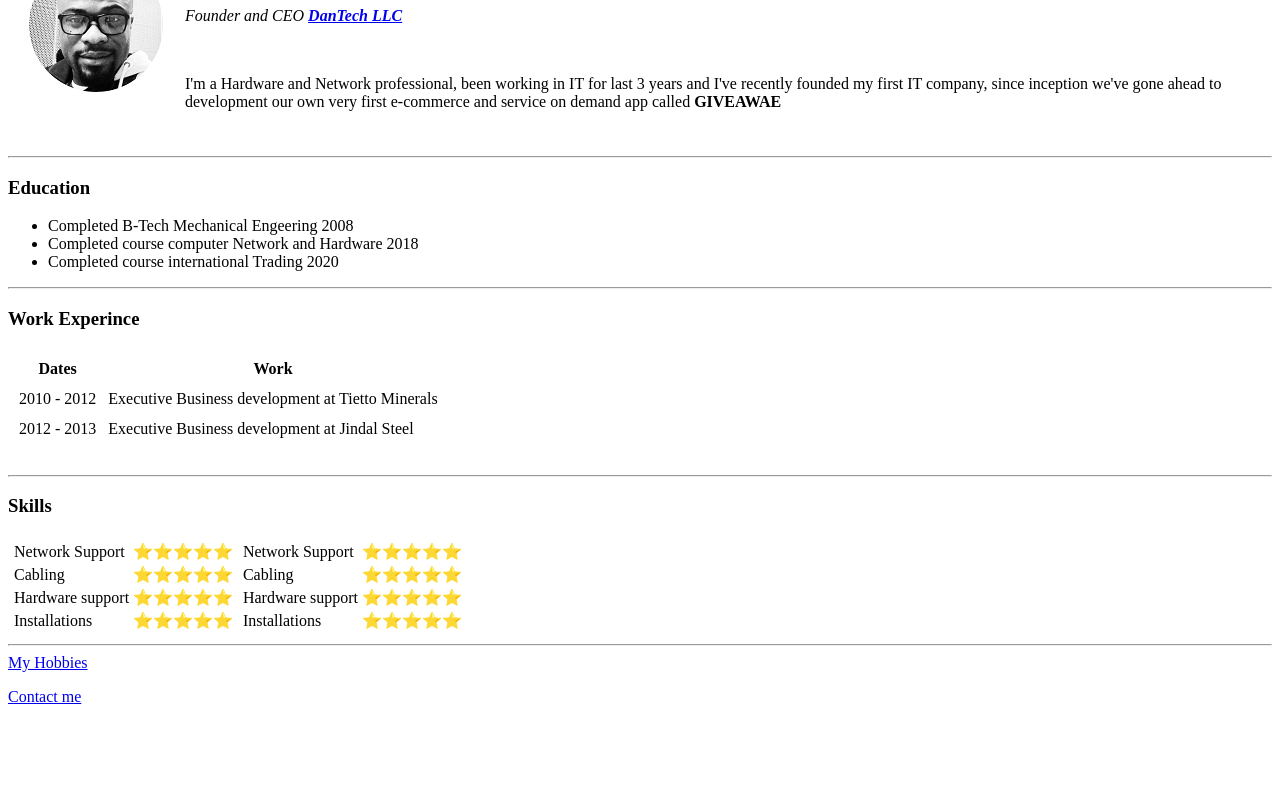
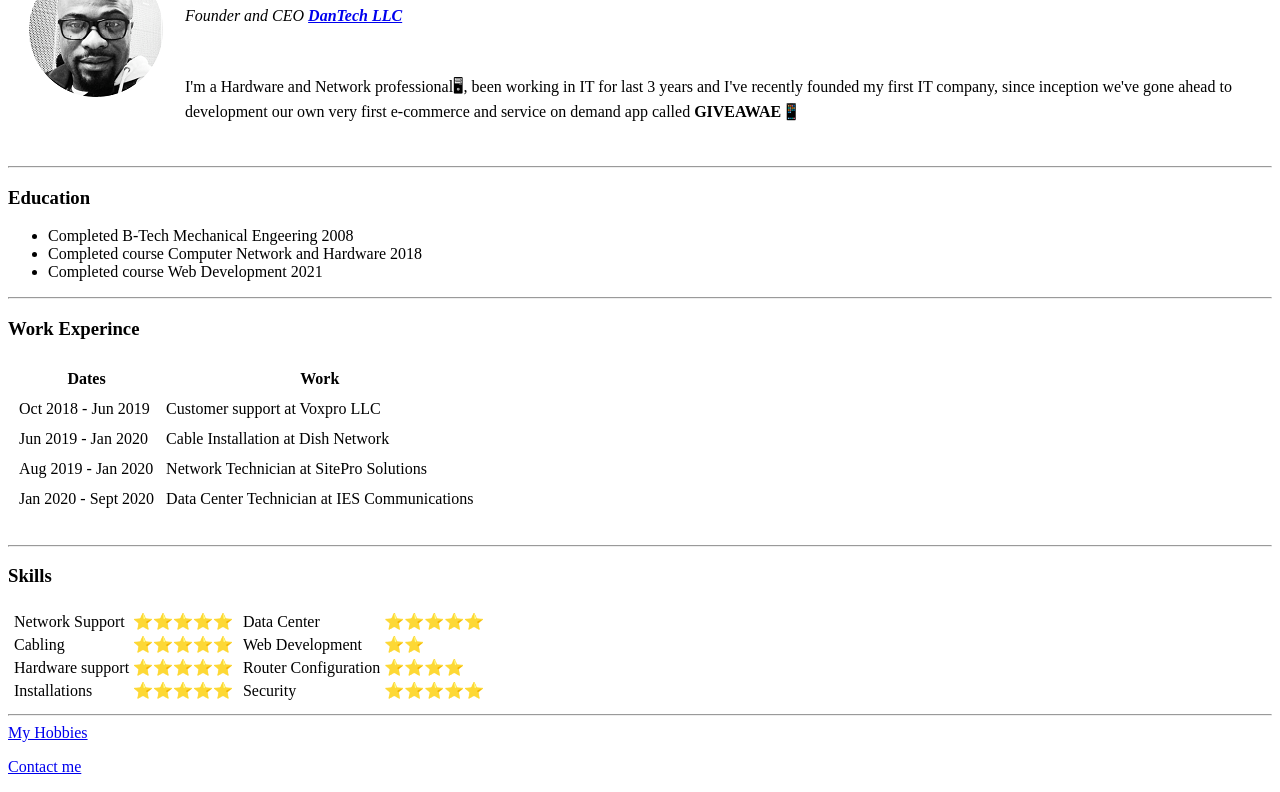
Before and after one commit to Danielejekwu/CV, a plain HTML site: page index.html in a window 1280 px wide. Shown: the part 102-894 px from the top of the page. Before the commit the page ends 824 px from the top, so only its background shows below. Drawn offline with Linux system fonts and the light colour scheme.

Commit message:
Add files via upload

```diff
--- a/index.html
+++ b/index.html
@@ -12,15 +12,15 @@
     <td><h1>Danny Divine</h1>
     <p><em>Founder and CEO <strong><a href="https://dantechllc.com/">DanTech LLC</a></strong></em></p>
     <br>
-    <p>I'm a Hardware and Network professional, been working in IT for last 3 years and I've recently founded my first IT company, since inception we've gone ahead to development our own very first e-commerce and service on demand app called <strong>GIVEAWAE</strong></p></td>
+    <p>I'm a Hardware and Network professional🖥, been working in IT for last 3 years and I've recently founded my first IT company, since inception we've gone ahead to development our own very first e-commerce and service on demand app called <strong>GIVEAWAE</strong>📱</p></td>
   </table>
 
   <hr>
   <h3>Education</h3>
   <ul>
     <li>Completed B-Tech Mechanical Engeering 2008</li>
-    <li>Completed course computer Network and Hardware 2018</li>
-    <li>Completed course international Trading 2020</li>
+    <li>Completed course Computer Network and Hardware 2018</li>
+    <li>Completed course Web Development 2021</li>
   </ul>
   <hr>
   <h3>Work Experince</h3>
@@ -33,11 +33,19 @@
     </thead>
     <tbody>
       <tr>
-        <td>2010 - 2012</td>
-        <td>Executive Business development at Tietto Minerals</td>
+        <td>Oct 2018 - Jun 2019</td>
+        <td>Customer support at Voxpro LLC</td>
       </tr>
-      <td>2012 - 2013</td>
-      <td>Executive Business development at Jindal Steel</td>
+      <tr>
+        <td>Jun 2019 - Jan 2020</td>
+        <td>Cable Installation at Dish Network</td>
+      </tr>
+      <td>Aug 2019 - Jan 2020</td>
+      <td>Network Technician at SitePro Solutions</td>
+      <tr>
+        <td>Jan 2020 - Sept 2020</td>
+        <td>Data Center Technician at IES Communications</td>
+      </tr>
     </tbody>
   </table>
   <br>
@@ -68,19 +76,19 @@
     <td>
       <table>
         <tr>
-          <td>Network Support</td>
+          <td>Data Center</td>
           <td>⭐⭐⭐⭐⭐</td>
         </tr>
         <tr>
-          <td>Cabling</td>
-          <td>⭐⭐⭐⭐⭐</td>
+          <td>Web Development</td>
+          <td>⭐⭐</td>
         </tr>
         <tr>
-          <td>Hardware support</td>
-          <td>⭐⭐⭐⭐⭐</td>
+          <td>Router Configuration</td>
+          <td>⭐⭐⭐⭐</td>
         </tr>
         <tr>
-          <td>Installations</td>
+          <td>Security</td>
           <td>⭐⭐⭐⭐⭐</td>
         </tr>
       </table>
```
